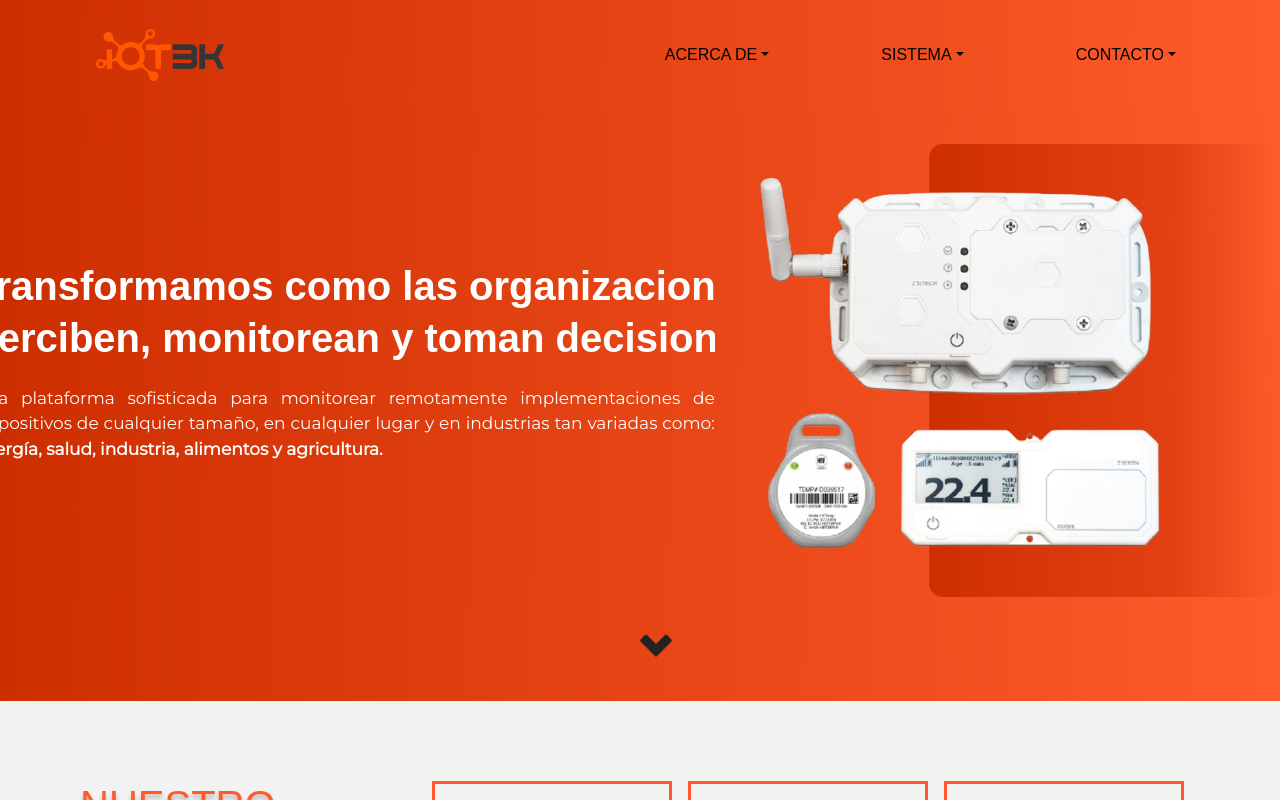
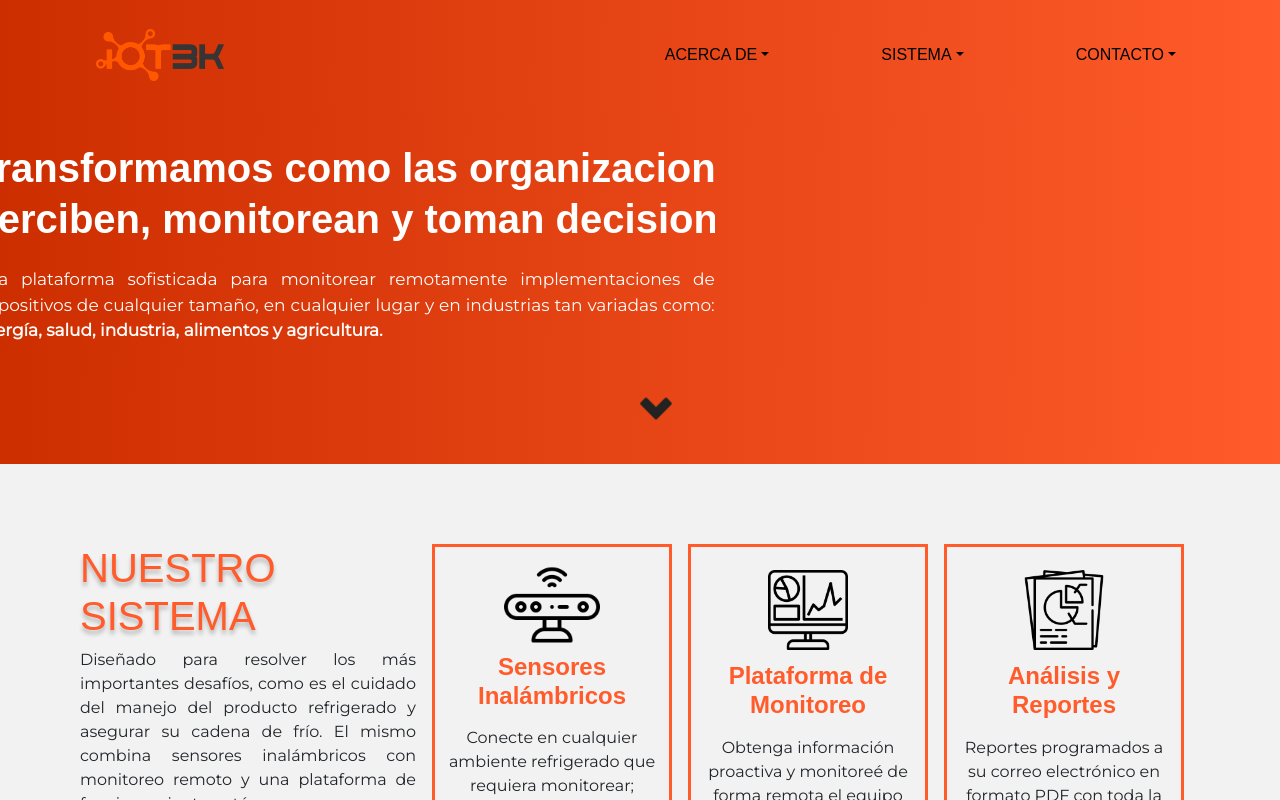
Before and after one commit to Rachecba/iOTEK, a React (Create React App) app: page / in a window 1280 px wide. Shown: the top 800 px of the page. Built offline with nearby package versions, Linux system fonts and the light colour scheme; a web font is replaced by a local one.

Commit message:
delete image

```diff
--- a/src/Components/global/homeHeader/HomeHeader.tsx
+++ b/src/Components/global/homeHeader/HomeHeader.tsx
@@ -23,10 +23,6 @@ function HomeCarousel() {
           </Styled.Paragraph>
         </Styled.TextContainer>
       </Styled.Text>
-
-        <Styled.Image>
-            <img src='assets/images/Product.png'/>
-        </Styled.Image>
         </Styled.MainContainer>
 
         <a href='#system'><div className="arrow bounce"></div></a>
--- a/src/Components/pages/storys/Storys.style.ts
+++ b/src/Components/pages/storys/Storys.style.ts
@@ -1,4 +1,4 @@
-import styled from "styled-components";
+import styled from 'styled-components'
 
 export const Container = styled.div`
   display: block;
@@ -9,14 +9,14 @@ export const Container = styled.div`
   }
 
   .slider-container {
-        background:white!important;
+    background: white !important;
   }
-    .full-width{
-        width:100%
+  .full-width {
+    width: 100%;
   }
 
   h1 {
-        color: #FF5B2B;
+    color: #ff5b2b;
     text-shadow: 0px 4px 4px rgba(0, 0, 0, 0.25);
     text-transform: uppercase;
     margin-bottom: 1rem;
@@ -24,7 +24,7 @@ export const Container = styled.div`
   }
 
   p {
-        font-family: 'Montserrat',sans-serif;
+    font-family: 'Montserrat', sans-serif;
     font-size: 1.2rem;
     margin-bottom: 3rem;
   }
@@ -43,7 +43,10 @@ export const Container = styled.div`
     }
   }
 
-    .awssld__controls__arrow-left:before, .awssld__controls__arrow-left:after, .awssld__controls__arrow-right:before, .awssld__controls__arrow-right:after {
+  .awssld__controls__arrow-left:before,
+  .awssld__controls__arrow-left:after,
+  .awssld__controls__arrow-right:before,
+  .awssld__controls__arrow-right:after {
     background-color: #111 !important;
   }
 
@@ -61,7 +64,7 @@ export const Container = styled.div`
   }
 
   .awssld__bar {
-        background-color: #FF5B2B !important;
+    background-color: #ff5b2b !important;
   }
 
   @media only screen and (max-width: 600px) {
@@ -75,7 +78,7 @@ export const Title = styled.div`
   text-align: center;
 
   h1 {
-        color: #FF5B2B;
+    color: #ff5b2b;
     text-shadow: 0px 4px 4px rgba(0, 0, 0, 0.25);
     text-transform: uppercase;
     margin-bottom: 1rem;
```
Lines whose indentation alone changed are shown as unchanged.
